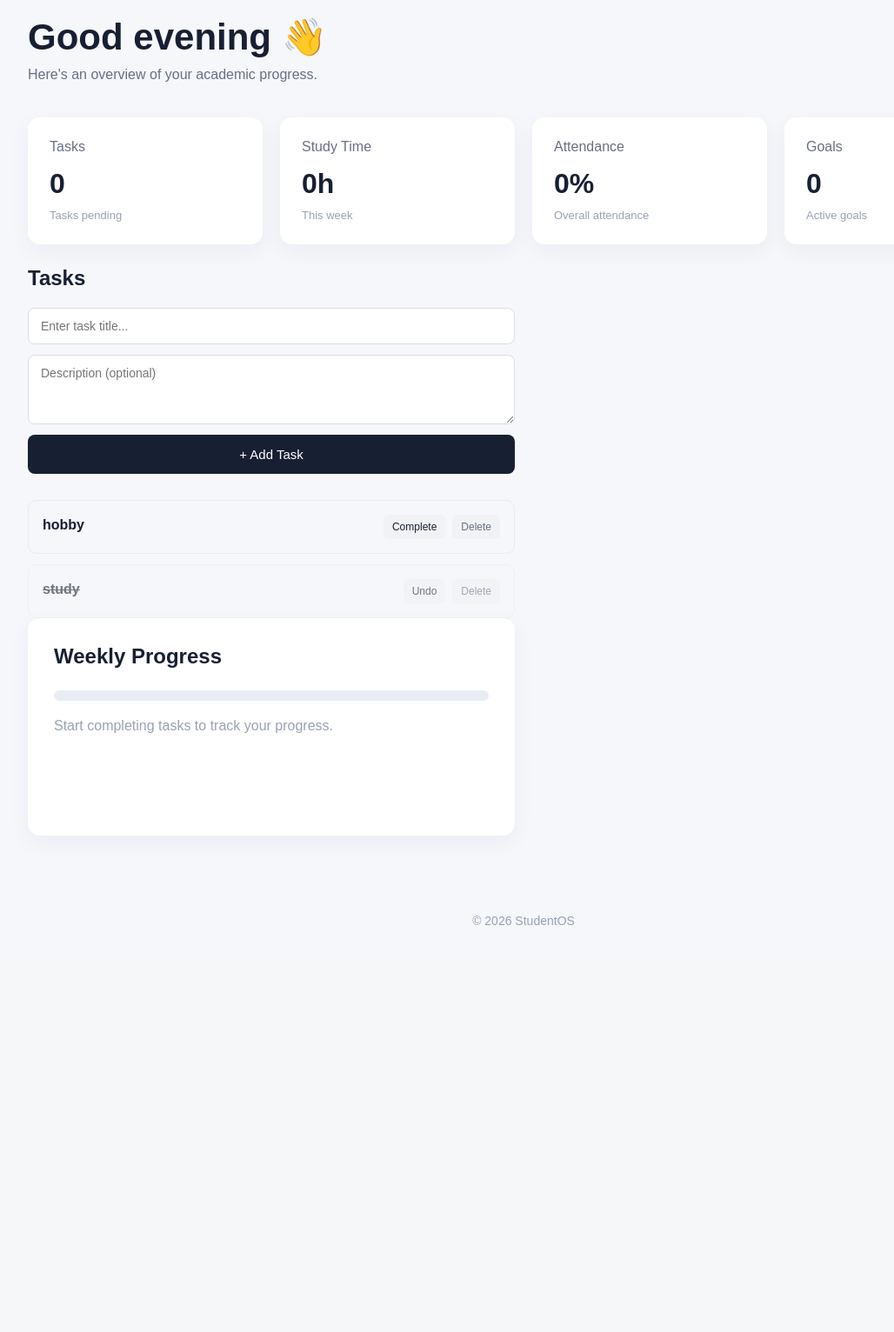
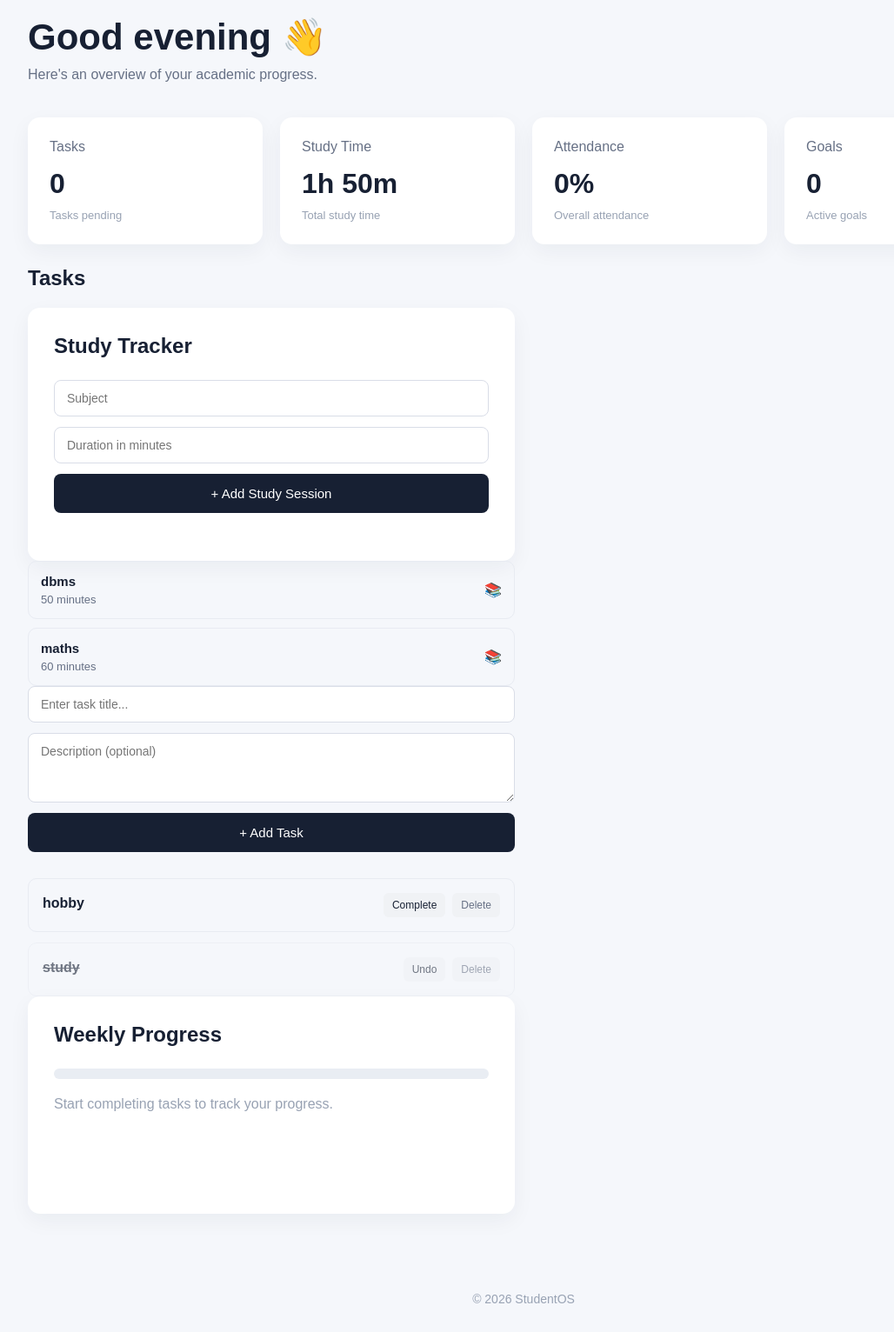
Before and after one commit to khushali-26/StudentOS, a Flask app: page /dashboard in a window 1280 px wide. Shown: the part 149-1681 px from the top of the page at 87% size, without its empty margins (38-1066 px from the left). Before the commit the page ends 1213 px from the top, so only its background shows below. Run offline with Flask 3, Linux system fonts and the light colour scheme; data comes from the database, SQL or seed files in the repository; both versions use the stored data as it was after the commit.

Commit message:
Add study tracker

```diff
--- a/app.py
+++ b/app.py
@@ -30,6 +30,18 @@ class Task(db.Model):
         default=datetime.utcnow
     )
 
+class StudySession(db.Model):
+
+    id = db.Column(db.Integer, primary_key=True)
+
+    subject = db.Column(db.String(100), nullable=False)
+
+    duration = db.Column(db.Integer, nullable=False)
+
+    created_at = db.Column(
+        db.DateTime,
+        default=datetime.utcnow
+    )
 
 # -------------------------
 # Home
@@ -52,11 +64,26 @@ def dashboard():
         Task.created_at.desc()
     ).all()
 
+    study_sessions = StudySession.query.order_by(
+        StudySession.created_at.desc()
+    ).all()
+
+    total_study_minutes = sum(
+        session.duration
+        for session in study_sessions
+    )
+
+    total_study_hours = total_study_minutes // 60
+
+    remaining_minutes = total_study_minutes % 60
+
     return render_template(
         "dashboard.html",
-        tasks=tasks
+        tasks=tasks,
+        study_sessions=study_sessions,
+        total_study_hours=total_study_hours,
+        remaining_minutes=remaining_minutes
     )
-
 
 # -------------------------
 # Add Task
@@ -82,6 +109,25 @@ def add_task():
 
     return redirect(url_for("dashboard"))
 
+@app.route("/study/add", methods=["POST"])
+def add_study_session():
+
+    subject = request.form.get("subject")
+
+    duration = request.form.get("duration")
+
+    if subject and duration:
+
+        session = StudySession(
+            subject=subject,
+            duration=int(duration)
+        )
+
+        db.session.add(session)
+
+        db.session.commit()
+
+    return redirect(url_for("dashboard"))
 
 # -------------------------
 # Complete Task
--- a/static/css/style.css
+++ b/static/css/style.css
@@ -485,3 +485,53 @@ footer {
         width: 100%;
     }
 }
+
+/* STUDY TRACKER */
+
+.study-form {
+    display: flex;
+    flex-direction: column;
+    gap: 12px;
+    margin-bottom: 25px;
+}
+
+.study-form input {
+    width: 100%;
+    padding: 12px 14px;
+    border: 1px solid #d9dde7;
+    border-radius: 8px;
+    font-family: inherit;
+    font-size: 14px;
+    outline: none;
+}
+
+.study-form input:focus {
+    border-color: #667085;
+}
+
+.study-list {
+    display: flex;
+    flex-direction: column;
+    gap: 10px;
+}
+
+.study-item {
+    display: flex;
+    justify-content: space-between;
+    align-items: center;
+
+    padding: 14px;
+
+    border: 1px solid #e8ebf2;
+    border-radius: 10px;
+}
+
+.study-item strong {
+    font-size: 15px;
+}
+
+.study-item p {
+    margin-top: 4px;
+    color: #667085;
+    font-size: 13px;
+}
--- a/templates/dashboard.html
+++ b/templates/dashboard.html
@@ -65,13 +65,14 @@
 
 
             <div class="dashboard-card">
-
                 <p>Study Time</p>
 
-                <h2>0h</h2>
+                <h2>
+                    {{ total_study_hours }}h {{ remaining_minutes }}m
+                </h2>
 
                 <span>
-                    This week
+                    Total study time
                 </span>
 
             </div>
@@ -115,6 +116,76 @@
 
     </div>
 
+    <div class="large-card">
+
+    <h2>Study Tracker</h2>
+
+    <form
+        action="{{ url_for('add_study_session') }}"
+        method="POST"
+        class="study-form"
+    >
+
+        <input
+            type="text"
+            name="subject"
+            placeholder="Subject"
+            required
+        >
+
+        <input
+            type="number"
+            name="duration"
+            placeholder="Duration in minutes"
+            min="1"
+            required
+        >
+
+        <button
+            type="submit"
+            class="primary-btn"
+        >
+            + Add Study Session
+        </button>
+
+    </form>
+    </div>
+
+    <div class="study-list">
+
+        {% if study_sessions %}
+
+            {% for session in study_sessions %}
+
+                <div class="study-item">
+
+                    <div>
+                        <strong>
+                            {{ session.subject }}
+                        </strong>
+
+                        <p>
+                            {{ session.duration }} minutes
+                        </p>
+                    </div>
+
+                    <span>
+                        📚
+                    </span>
+
+                </div>
+
+            {% endfor %}
+
+        {% else %}
+
+            <p class="empty-state">
+                No study sessions yet.
+            </p>
+
+        {% endif %}
+
+    </div>
 
     <!-- Add Task Form -->
 
```
Also changed, not shown: instance/studentos.db.
